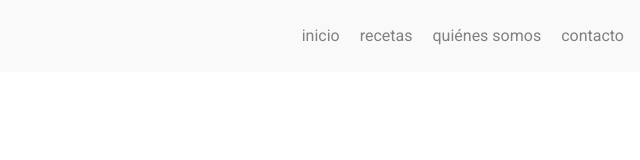
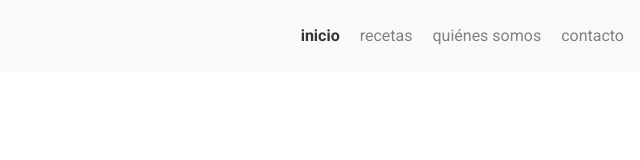
Before and after one commit to Arielopolis/Arquitectura_CSS, a plain HTML site: page index.html in a window 1280 px wide. Shown: the full height of the page, 604-1244 px from the left. Drawn offline with Linux system fonts and the light colour scheme.

Commit message:
definicion Id 'emph' en html y atribucion en css

```diff
--- a/assets/css/style.css
+++ b/assets/css/style.css
@@ -21,3 +21,8 @@ header nav ul li a{
     text-decoration: none;
     text-transform: lowercase;
 }
+
+header nav ul li a#emph{
+    color: #333;
+    font-weight: bold;
+}
--- a/index.html
+++ b/index.html
@@ -15,7 +15,7 @@
             <img src="assets/img/logo.jpg" alt="Logotipo">
             <nav>
                 <ul>
-                    <li><a href="#">Inicio</a></li>
+                    <li><a href="#" id="emph">Inicio</a></li>
                     <li><a href="#">Recetas</a></li>
                     <li><a href="#">Quiénes Somos</a></li>
                     <li><a href="#">Contacto</a></li>
```
